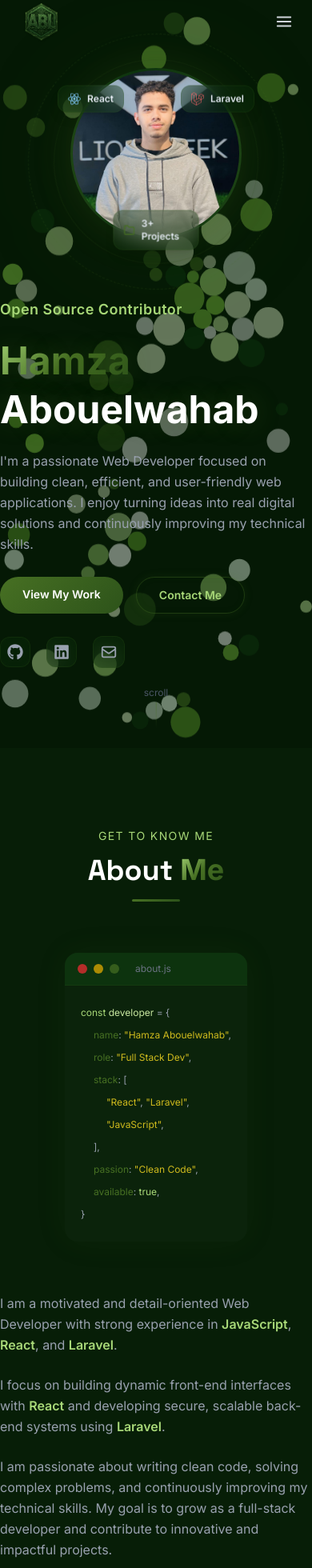
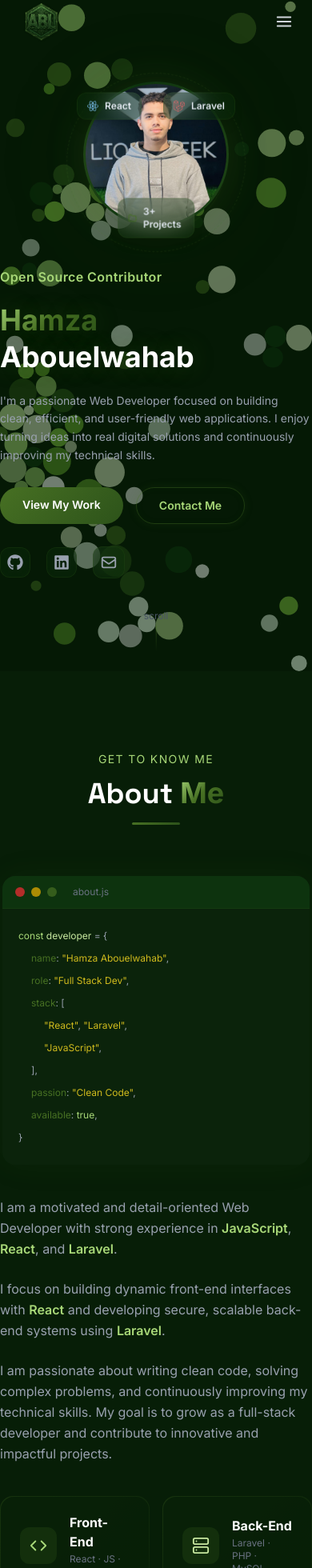
Before and after one commit to Hamza-Abouelwahab/My-Portfolio, a React (Vite) app: page / in a window 390 px wide. Shown: the part 5-1965 px from the top of the page at 80% size. Built offline with nearby package versions, Linux system fonts and the light colour scheme; the HTML template or start-up script is replaced by a standard one.

Commit message:
fixed proplem emailJs

```diff
--- a/src/components/About.jsx
+++ b/src/components/About.jsx
@@ -50,13 +50,13 @@ export default function About() {
           <div className="accent-line" />
         </motion.div>
 
-        <div className="flex flex-col lg:flex-row items-center gap-16">
+        <div className="flex flex-col lg:flex-row items-center gap-10 lg:gap-16">
 
-          <motion.div {...fadeUp(0.2)} className="flex-1 flex justify-center">
+          <motion.div {...fadeUp(0.2)} className="w-full flex justify-center lg:flex-1">
             <CodeMockup />
           </motion.div>
 
-          <motion.div {...fadeUp(0.35)} className="flex-1 flex flex-col gap-6">
+          <motion.div {...fadeUp(0.35)} className="w-full lg:flex-1 flex flex-col gap-6">
             <p className="text-gray-400 text-base md:text-lg leading-relaxed">
               I am a motivated and detail-oriented Web Developer with strong experience in{' '}
               <Highlight>JavaScript</Highlight>, <Highlight>React</Highlight>, and <Highlight>Laravel</Highlight>.
--- a/src/components/Contact.jsx
+++ b/src/components/Contact.jsx
@@ -6,7 +6,7 @@ import { FiSend, FiArrowUpRight } from 'react-icons/fi';
 import emailjs from '@emailjs/browser';
 
 //  EmailJS config
-const EJS_SERVICE  = 'service_0ls7feq';
+const EJS_SERVICE  = 'service_h5pfwsg';
 const EJS_TEMPLATE = 'template_zu0g7za';
 const EJS_PUBLIC   = '1jijDXTcveGBivSZU';
 
@@ -70,7 +70,7 @@ export default function Contact() {
         <div className="relative z-10 border-t border-b border-[#47702220] py-20 px-6 md:px-12 text-center overflow-hidden">
           <div className="absolute inset-0 pointer-events-none" style={{ background: 'radial-gradient(ellipse at 50% 100%, rgba(71,112,35,0.12) 0%, transparent 70%)' }} />
           <motion.p {...fadeUp(0)} className="text-[#a8d878] text-sm tracking-widest uppercase mb-4">Get in touch</motion.p>
-          <motion.h2 {...fadeUp(0.1)} className="text-5xl md:text-7xl font-extrabold text-white leading-tight mb-6">
+          <motion.h2 {...fadeUp(0.1)} className="text-4xl sm:text-5xl md:text-7xl font-extrabold text-white leading-tight mb-6">
             Let's Build<br />
             <span className="gradient-text">Something Great</span>
           </motion.h2>
@@ -80,7 +80,7 @@ export default function Contact() {
         </div>
 
         {/* ── Main content ── */}
-        <div className="relative z-10 max-w-6xl mx-auto px-6 md:px-12 py-20 grid grid-cols-1 lg:grid-cols-5 gap-16">
+        <div className="relative z-10 max-w-6xl mx-auto px-4 sm:px-6 md:px-12 py-14 md:py-20 grid grid-cols-1 lg:grid-cols-5 gap-10 lg:gap-16">
 
           {/* Left — socials */}
           <motion.div {...fadeUp(0.2)} className="lg:col-span-2 flex flex-col justify-between gap-10">
@@ -120,7 +120,7 @@ export default function Contact() {
               </div>
               <FloatingInput label="Your Message" name="message" textarea value={form.message} onChange={e => setForm(f => ({ ...f, message: e.target.value }))} required />
 
-              <div className="flex items-center justify-between pt-2 border-t border-[#47702220]">
+              <div className="flex flex-col sm:flex-row items-start sm:items-center justify-between gap-3 pt-2 border-t border-[#47702220]">
                 <p className="text-xs text-gray-600">
                   {status === 'error' ? <span className="text-red-400">Something went wrong. Try again.</span> : "I'll reply within 24 hours."}
                 </p>
--- a/src/components/Hero.jsx
+++ b/src/components/Hero.jsx
@@ -66,22 +66,22 @@ export default function Hero() {
       {/* Dark overlay so text stays readable */}
       <div className="absolute inset-0 pointer-events-none" style={{ background: 'rgba(7,30,7,0.55)' }} />
 
-      <div className="max-w-7xl mx-auto w-full flex flex-col-reverse lg:flex-row items-center gap-16 relative z-10">
+      <div className="max-w-7xl mx-auto w-full flex flex-col-reverse lg:flex-row items-center gap-10 lg:gap-16 relative z-10">
 
         {/* ── LEFT ── */}
         <div className="flex-1 flex flex-col gap-5">
 
-          <motion.p {...fadeUp(0.2)} className="text-[#a8d878] text-lg font-semibold tracking-wide flex items-center gap-1">
+          <motion.p {...fadeUp(0.2)} className="text-[#a8d878] text-base md:text-lg font-semibold tracking-wide flex items-center gap-1">
             {typed}<span className="inline-block w-0.5 h-5 ml-1 bg-[#a8d878] align-middle animate-caret-blink" />
           </motion.p>
 
-          <motion.h1 {...fadeUp(0.3)} className="text-5xl md:text-7xl font-extrabold leading-tight glow-text">
+          <motion.h1 {...fadeUp(0.3)} className="text-4xl sm:text-5xl md:text-7xl font-extrabold leading-tight glow-text">
             <span className="gradient-text">Hamza</span>
             <br />
             <span className="text-white">Abouelwahab</span>
           </motion.h1>
 
-          <motion.p {...fadeUp(0.4)} className="text-gray-400 text-base md:text-lg leading-relaxed max-w-lg">
+          <motion.p {...fadeUp(0.4)} className="text-gray-400 text-sm md:text-base lg:text-lg leading-relaxed max-w-lg">
             I'm a passionate Web Developer focused on building clean, efficient, and user-friendly web applications.
             I enjoy turning ideas into real digital solutions and continuously improving my technical skills.
           </motion.p>
@@ -119,22 +119,21 @@ export default function Hero() {
           transition={{ duration: 0.9, delay: 0.3, ease: 'easeOut' }}
           className="flex-1 flex justify-center items-center relative"
         >
-          <FloatingBadge icon={<SiReact className="text-[#7ec5f7]" size={16} />} label="React" className="top-4 -left-4 md:top-8 md:-left-8" />
-          <FloatingBadge icon={<SiLaravel className="text-red-400" size={16} />} label="Laravel" className="top-4 -right-4 md:top-8 md:-right-8" />
-          <FloatingBadge icon={<FiFolder className="text-[#477023]" size={16} />} label="3+ Projects" className="-bottom-2 left-1/2 -translate-x-1/2" />
+          <FloatingBadge icon={<SiReact className="text-[#7ec5f7]" size={14} />} label="React" className="top-2 -left-2 md:top-8 md:-left-8" />
+          <FloatingBadge icon={<SiLaravel className="text-red-400" size={14} />} label="Laravel" className="top-2 -right-2 md:top-8 md:-right-8" />
+          <FloatingBadge icon={<FiFolder className="text-[#477023]" size={14} />} label="3+ Projects" className="-bottom-2 left-1/2 -translate-x-1/2" />
 
-          <div className="absolute w-80 h-80 md:w-[420px] md:h-[420px] rounded-full border border-dashed border-[#47702330] animate-spin-slow" />
-          <div className="absolute w-64 h-64 md:w-[340px] md:h-[340px] rounded-full border border-[#2D531A30] animate-spin-reverse" />
-
-          <div className="absolute w-56 h-56 md:w-72 md:h-72 rounded-full blur-3xl" style={{ background: 'rgba(71,112,35,0.1)' }} />
+          <div className="absolute w-56 h-56 sm:w-80 sm:h-80 md:w-[420px] md:h-[420px] rounded-full border border-dashed border-[#47702330] animate-spin-slow" />
+          <div className="absolute w-44 h-44 sm:w-64 sm:h-64 md:w-[340px] md:h-[340px] rounded-full border border-[#2D531A30] animate-spin-reverse" />
+          <div className="absolute w-40 h-40 sm:w-56 sm:h-56 md:w-72 md:h-72 rounded-full blur-3xl" style={{ background: 'rgba(71,112,35,0.1)' }} />
 
           <motion.div
             animate={{ y: [0, -12, 0] }}
             transition={{ duration: 5, repeat: Infinity, ease: 'easeInOut' }}
             className="relative z-10"
           >
-            <div className="rotating-border p-0.75 rounded-full shadow-[0_0_50px_#47702333]">
-              <div className="w-52 h-52 md:w-72 md:h-72 rounded-full overflow-hidden bg-[#071E07]">
+            <div className="rotating-border p-[3px] rounded-full shadow-[0_0_50px_#47702333]">
+              <div className="w-44 h-44 sm:w-52 sm:h-52 md:w-72 md:h-72 rounded-full overflow-hidden bg-[#071E07]">
                 <img src={profile} alt="Hamza Abouelwahab" className="w-full h-full object-cover" />
               </div>
             </div>
--- a/src/components/Project.jsx
+++ b/src/components/Project.jsx
@@ -57,7 +57,7 @@ export default function Project() {
         </motion.div>
 
         {/* Project rows */}
-        <div className="flex flex-col gap-25">
+        <div className="flex flex-col gap-12 md:gap-16">
           {PROJECTS.map(({ title, image, description, tags, github, live }, i) => {
             const isEven = i % 2 === 0;
             return (
@@ -66,7 +66,7 @@ export default function Project() {
                 {...fadeUp(0.15 * (i + 1))}
                 onMouseEnter={() => setHovered(i)}
                 onMouseLeave={() => setHovered(null)}
-                className="group relative grid grid-cols-1 lg:grid-cols-2  border-[#47702220]   transition-all duration-500"
+                className="group relative grid grid-cols-1 lg:grid-cols-2 gap-8 lg:gap-0 border-[#47702220] transition-all duration-500 py-10 lg:py-0"
               >
                 {/* Hover bg sweep */}
                 <div
@@ -76,7 +76,7 @@ export default function Project() {
 
                 {/* ── Image side ── */}
                 <div className={`relative overflow-hidden rounded-2xl ${isEven ? 'lg:order-1' : 'lg:order-2'}`}>
-                  <div className="relative h-64 md:h-80 overflow-hidden rounded-2xl">
+                  <div className="relative h-52 sm:h-64 md:h-80 overflow-hidden rounded-2xl">
                     <img
                       src={image}
                       alt={title}
@@ -104,11 +104,11 @@ export default function Project() {
                 </div>
 
                 {/* ── Content side ── */}
-                <div className={`flex flex-col justify-center gap-5 px-0 lg:px-12 pt-8 lg:pt-0 ${isEven ? 'lg:order-2' : 'lg:order-1'}`}>
+                <div className={`flex flex-col justify-center gap-4 lg:gap-5 px-0 lg:px-12 ${isEven ? 'lg:order-2' : 'lg:order-1'}`}>
 
                   {/* Index + title */}
                   <div className="flex items-start gap-4">
-                    <span className="text-5xl font-extrabold leading-none select-none"
+                    <span className="text-4xl md:text-5xl font-extrabold leading-none select-none"
                       style={{ WebkitTextStroke: '1px rgba(71,112,35,0.3)', color: 'transparent' }}>
                       {String(i + 1).padStart(2, '0')}
                     </span>
--- a/src/components/Skills.jsx
+++ b/src/components/Skills.jsx
@@ -61,27 +61,23 @@ export default function Skills() {
           <div className="accent-line" />
         </motion.div>
 
-        <div className=" flex flex-col  mb-6 gap-6">
+        <div className="flex flex-col gap-6">
           {CARDS.map(({ emoji, title, skills }, i) => (
             <motion.div
               key={title}
               {...fadeUp(0.15 * (i + 1))}
-              className="skill-card  p-7 flex flex-col gap-5"
+              className="skill-card p-5 md:p-7 flex flex-col gap-5"
             >
               <div className="flex items-center gap-3">
-                {/* <span className="text-2xl">{emoji}</span> */}
                 <h3 className="text-xl font-bold text-[#a8d878]">{title}</h3>
               </div>
-
-              {/* <div className="h-px bg-[#703e2320]" /> */}
-
-              <div className="flex flex-wrap gap-8">
+              <div className="flex flex-wrap gap-4 md:gap-8">
                 {skills.map(({ icon, label }) => (
                   <div
                     key={label}
-                    className="skill-pill group flex flex-col items-center gap-4 px-15 py-4 rounded-xl  text-sm text-gray-300 cursor-default hover:text-[#a8d878] "
+                    className="skill-pill group flex flex-col items-center gap-2 md:gap-4 px-3 md:px-6 py-3 md:py-4 rounded-xl text-xs md:text-sm text-gray-300 cursor-default hover:text-[#a8d878]"
                   >
-                    <span className="text-base transition-transform duration-500 group-hover:rotate-360">{icon}</span>
+                    <span className="text-base transition-transform duration-500 group-hover:rotate-12">{icon}</span>
                     {label}
                   </div>
                 ))}
```
